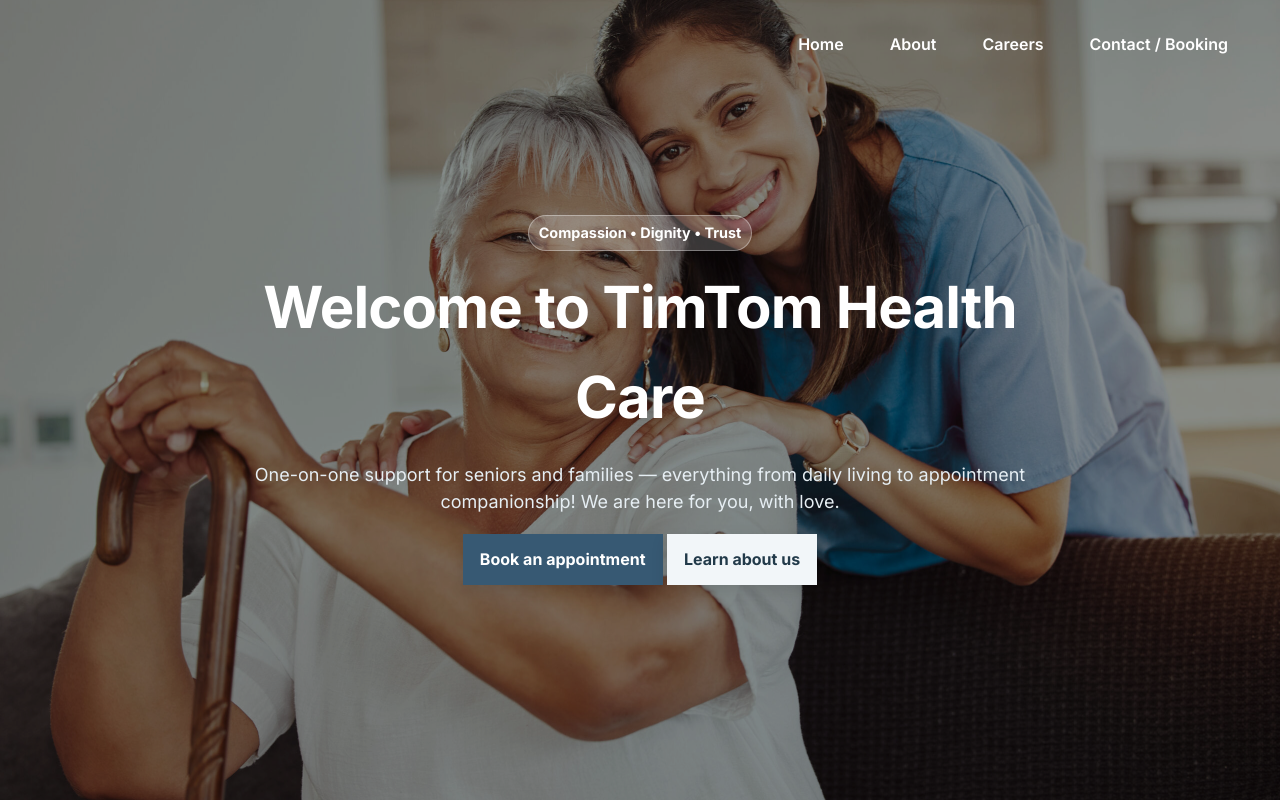
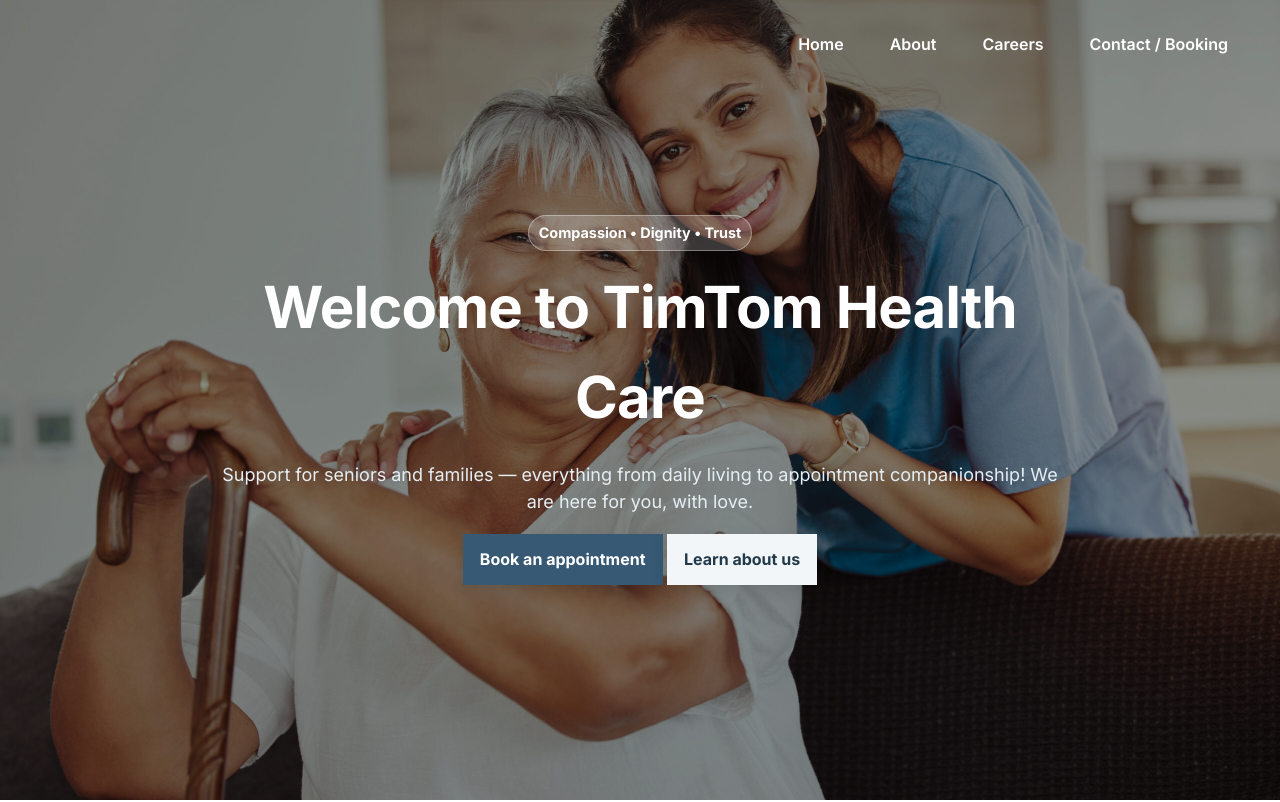
Before and after one commit to TimiZA1122/timtom-frontend, a plain HTML site: page index.html in a window 1280 px wide. Shown: the top 802 px of the page. Drawn offline with Linux system fonts and the light colour scheme.

Commit message:
Update index.html

```diff
--- a/index.html
+++ b/index.html
@@ -30,7 +30,7 @@
 <div class="center-wrap container">
 <span class="badge">Compassion • Dignity • Trust</span>
 <h1>Welcome to TimTom Health Care</h1>
-<p> One-on-one support for seniors and families — everything from daily living to appointment companionship! We are here for you, with love.</p>
+<p> Support for seniors and families — everything from daily living to appointment companionship! We are here for you, with love.</p>
 <div class="actions">
 <a class="btn primary" href="contact.html">Book an appointment</a>
 <a class="btn light" href="about.html">Learn about us</a>
```
